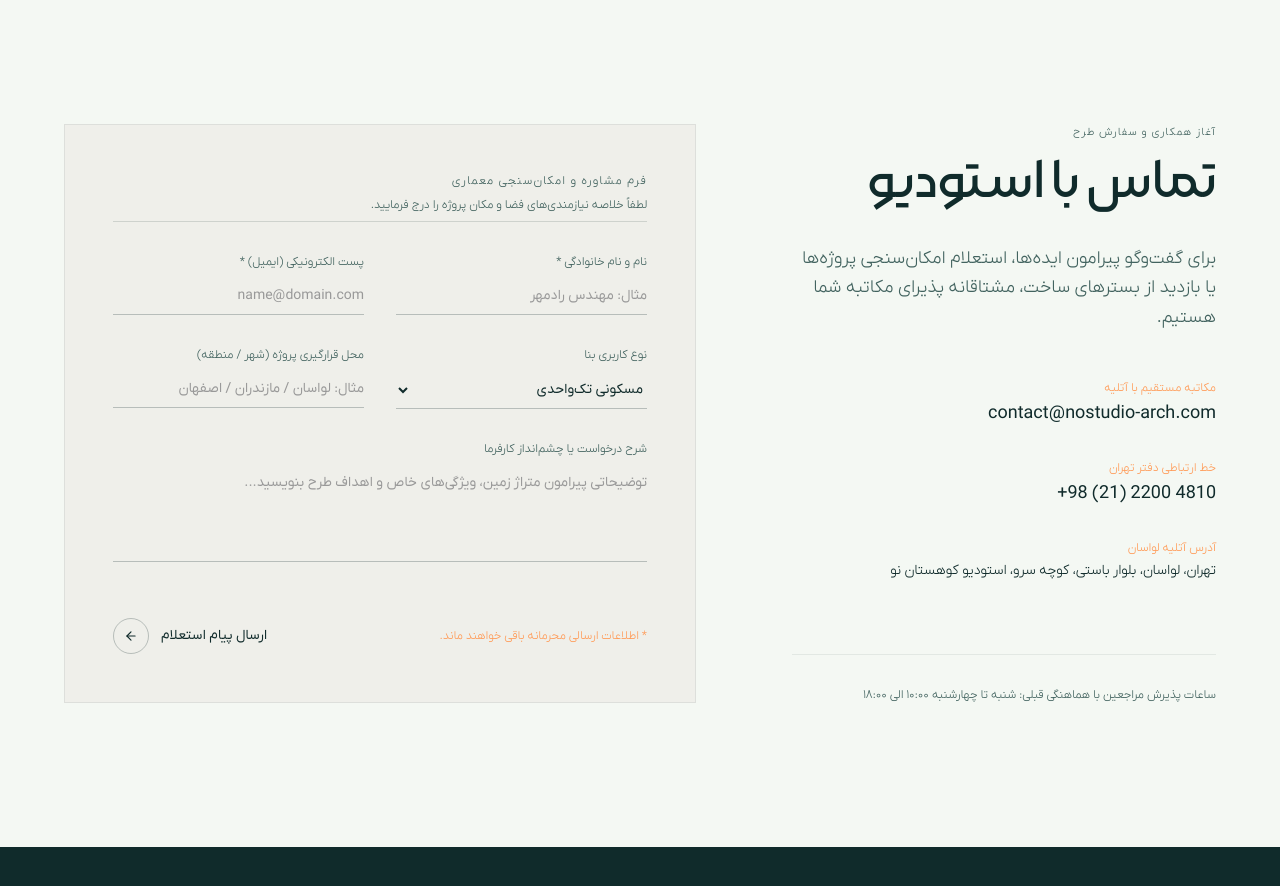
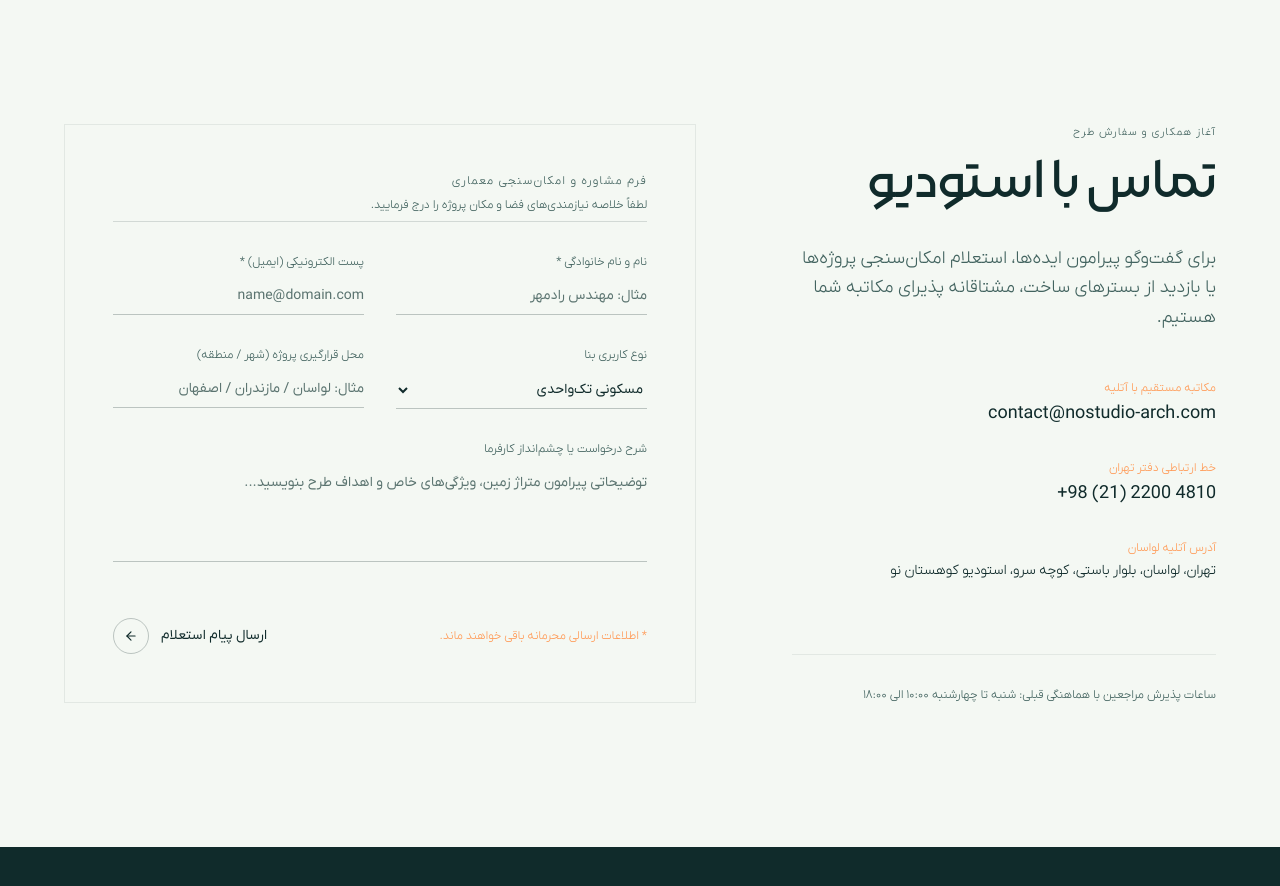
Before and after one commit to ParsaR082/studio, a Next.js app: page / in a window 1280 px wide. Shown: the part 7280-8166 px from the top of the page. Built offline with nearby package versions, Linux system fonts and the light colour scheme; a web font is replaced by a local one.

Commit message:
Refine detailed UI colors for Tangerine and Deep Teal

```diff
--- a/src/components/contact/ContactSection.tsx
+++ b/src/components/contact/ContactSection.tsx
@@ -107,7 +107,7 @@ const ContactSection: React.FC = () => {
                 : { opacity: 0, y: -40, scale: 0.99 }
             }
             transition={{ duration: 0.9, delay: 0.2, ease: [0.16, 1, 0.3, 1] }}
-            className="lg:col-span-7 bg-[#EFEFEA] p-8 sm:p-12 border border-[#102B2B]/8"
+            className="lg:col-span-7 bg-[#F4F8F3] p-8 sm:p-12 border border-[#102B2B]/8"
           >
             {submitted ? (
               <div className="py-16 text-center space-y-4">
@@ -147,7 +147,7 @@ const ContactSection: React.FC = () => {
                       value={formData.name}
                       onChange={(e) => setFormData({ ...formData, name: e.target.value })}
                       placeholder="مثال: مهندس رادمهر"
-                      className="w-full bg-transparent border-b border-[#102B2B]/25 py-2 text-sm text-[#102B2B] placeholder:text-[#999999] focus:outline-none focus:border-[#102B2B] transition-colors"
+                      className="w-full bg-transparent border-b border-[#102B2B]/25 py-2 text-sm text-[#102B2B] placeholder:text-[#5B7470] focus:outline-none focus:border-[#102B2B] transition-colors"
                     />
                   </div>
 
@@ -162,7 +162,7 @@ const ContactSection: React.FC = () => {
                       onChange={(e) => setFormData({ ...formData, email: e.target.value })}
                       placeholder="name@domain.com"
                       dir="ltr"
-                      className="w-full bg-transparent border-b border-[#102B2B]/25 py-2 text-sm text-[#102B2B] placeholder:text-[#999999] focus:outline-none focus:border-[#102B2B] transition-colors text-right"
+                      className="w-full bg-transparent border-b border-[#102B2B]/25 py-2 text-sm text-[#102B2B] placeholder:text-[#5B7470] focus:outline-none focus:border-[#102B2B] transition-colors text-right"
                     />
                   </div>
                 </div>
@@ -194,7 +194,7 @@ const ContactSection: React.FC = () => {
                       value={formData.location}
                       onChange={(e) => setFormData({ ...formData, location: e.target.value })}
                       placeholder="مثال: لواسان / مازندران / اصفهان"
-                      className="w-full bg-transparent border-b border-[#102B2B]/25 py-2 text-sm text-[#102B2B] placeholder:text-[#999999] focus:outline-none focus:border-[#102B2B] transition-colors"
+                      className="w-full bg-transparent border-b border-[#102B2B]/25 py-2 text-sm text-[#102B2B] placeholder:text-[#5B7470] focus:outline-none focus:border-[#102B2B] transition-colors"
                     />
                   </div>
                 </div>
@@ -208,7 +208,7 @@ const ContactSection: React.FC = () => {
                     value={formData.message}
                     onChange={(e) => setFormData({ ...formData, message: e.target.value })}
                     placeholder="توضیحاتی پیرامون متراژ زمین، ویژگی‌های خاص و اهداف طرح بنویسید..."
-                    className="w-full bg-transparent border-b border-[#102B2B]/25 py-2 text-sm text-[#102B2B] placeholder:text-[#999999] focus:outline-none focus:border-[#102B2B] transition-colors resize-none"
+                    className="w-full bg-transparent border-b border-[#102B2B]/25 py-2 text-sm text-[#102B2B] placeholder:text-[#5B7470] focus:outline-none focus:border-[#102B2B] transition-colors resize-none"
                   />
                 </div>
 
```
